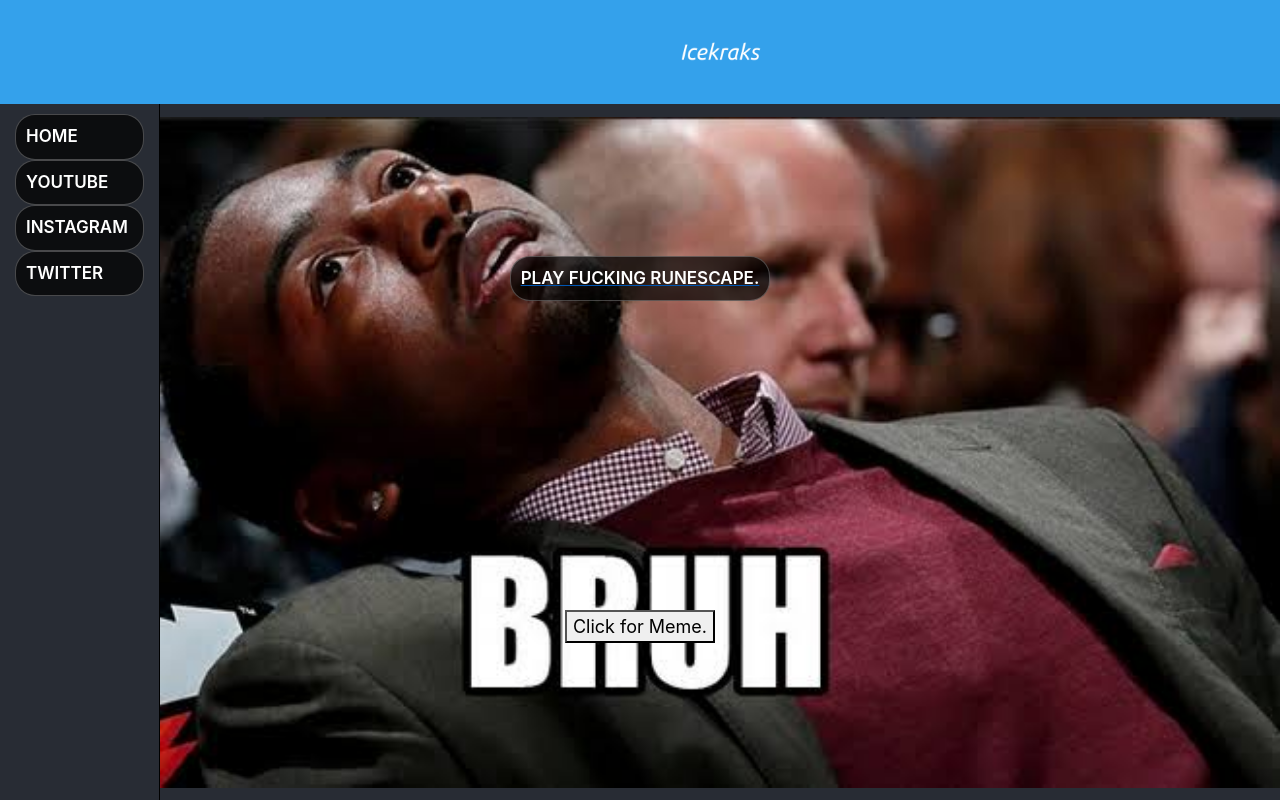
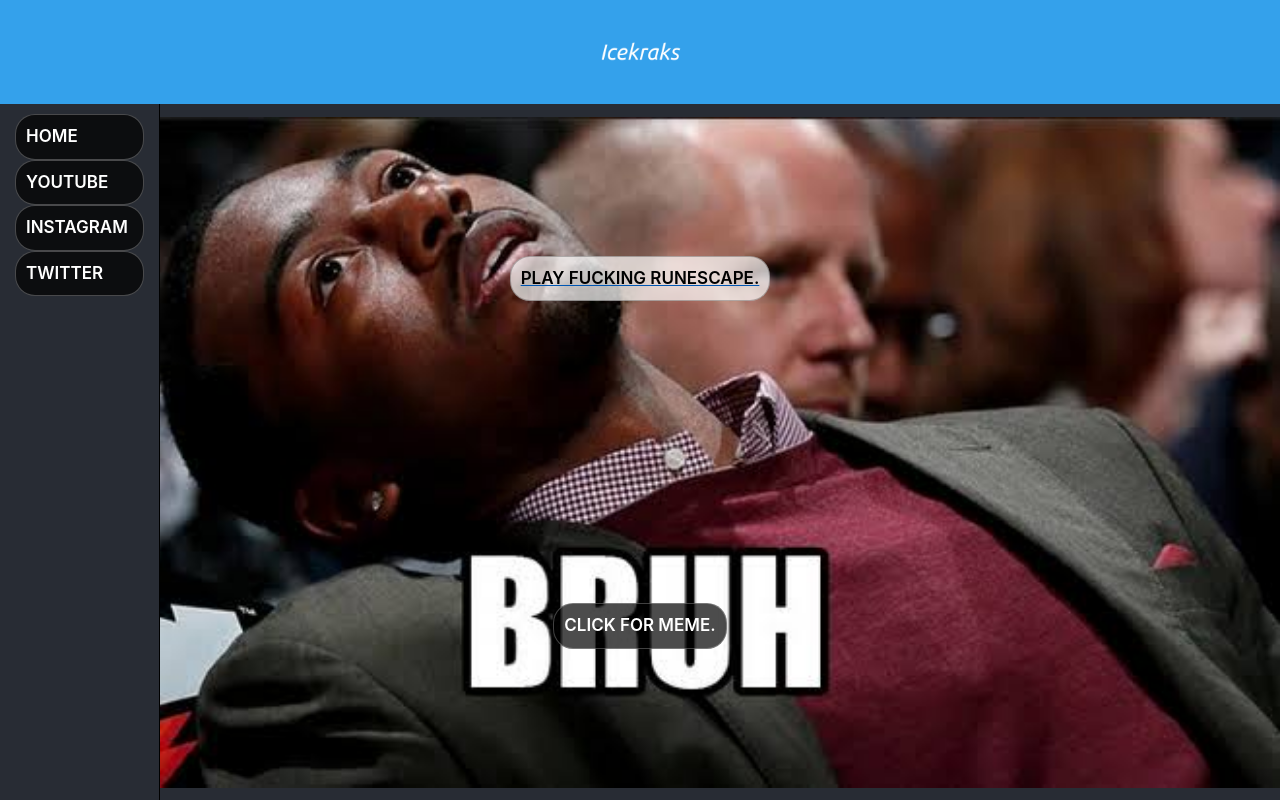
Before and after one commit to Icekraks/ReactJSWebsite, a React (Create React App) app: page / in a window 1280 px wide. In both pictures the pointer is over the button "PLAY FUCKING RUNESCAPE.". Built offline with nearby package versions, Linux system fonts and the light colour scheme.

Commit message:
added more button css

```diff
--- a/src/App.css
+++ b/src/App.css
@@ -13,7 +13,6 @@
     background-color: #34a1eb;
     align-items: center;
     justify-content: center;
-    padding-left: 160px;
 
 }
 .App-logo {
@@ -44,6 +43,19 @@
     border: 1px solid rgba(255,255,255, 0.25);
     border-radius: 20px;
 }
+.RSButton:hover{
+    display: flex;
+    flex: 1;
+    width: 100%;
+    font-size: 17px;
+    font-weight: 600;
+    color: black;
+    text-transform: uppercase;
+    background: rgba(255,255,255,0.7);
+    padding: 9px 10px;
+    border: 1px solid rgba(0,0,0, 0.25);
+    border-radius: 20px;
+}
 .navButton {
     display: flex;
     flex: 1;
@@ -58,7 +70,20 @@
     border-radius: 20px;
     outline: none;
 }
-
+.navButton:hover {
+    display: flex;
+    flex: 1;
+    width: 100%;
+    font-size: 17px;
+    font-weight: 600;
+    color: black;
+    text-transform: uppercase;
+    background: rgba(255,255,255,0.7);
+    padding: 9px 10px;
+    border: 1px solid rgba(0,0,0, 0.25);
+    border-radius: 20px;
+    outline: none;
+}
 
 .flex-container {
     display: flex;
@@ -71,7 +96,7 @@
     border-right: 1px solid black ;
     padding-top: 10px;
 }
-@media only screen and (min-width: 651px) {
+@media only screen and (min-width: 851px) {
     .flex-container {
         display: flex;
         flex-direction: column;
@@ -96,8 +121,43 @@
         border-radius: 20px;
         outline: none;
     }
+    .navButton:hover {
+        display: flex;
+        flex: 1;
+        width: 100%;
+        font-size: 17px;
+        font-weight: 600;
+        color: black;
+        text-transform: uppercase;
+        background: rgba(255,255,255,255.7);
+        padding: 9px 10px;
+        border: 1px solid rgba(0,0,0, 0.25);
+        border-radius: 20px;
+        outline: none;
+    }
+    .columnBody {
+        display: flex;
+        flex-direction: column;
+        align-items: center;
+        justify-content: flex-start;
+        flex: 1;
+        font-size: 18px;
+    }
+    .RSButton{
+        display: flex;
+        flex: 1;
+        width: 100%;
+        font-size: 17px;
+        font-weight: 600;
+        color: white;
+        text-transform: uppercase;
+        background: rgba(0,0,0,0.7);
+        padding: 9px 10px;
+        border: 1px solid rgba(255,255,255, 0.25);
+        border-radius: 20px;
+    }
 }
-@media only screen and (max-width: 650px) {
+@media only screen and (max-width: 850px) {
     .flex-container {
         display: flex;
         flex-direction: column;
@@ -122,49 +182,20 @@
         border-radius: 10px;
         outline: none;
     }
-
-}
-.rowBody {
-    display: flex;
-    flex-direction: row;
-    align-items: center;
-    justify-content: center;
-    width: 100%;
-    flex: 1;
-}
-.columnBody {
-    display: flex;
-    flex-direction: column;
-    align-items: center;
-    justify-content: flex-start;
-    flex: 1;
-
-}
-
-@media only screen and (min-width: 851px) {
-    .columnBody {
-        display: flex;
-        flex-direction: column;
-        align-items: center;
-        justify-content: flex-start;
-        flex: 1;
-        font-size: 18px;
-    }
-    .RSButton{
+    .navButton:hover {
         display: flex;
         flex: 1;
         width: 100%;
-        font-size: 17px;
+        font-size: 8px;
         font-weight: 600;
-        color: white;
+        color: black;
         text-transform: uppercase;
-        background: rgba(0,0,0,0.7);
-        padding: 9px 10px;
-        border: 1px solid rgba(255,255,255, 0.25);
-        border-radius: 20px;
+        background: rgba(255,255,255,0.7);
+        padding: 5px 5px;
+        border: 1px solid rgba(0,0,0, 0.25);
+        border-radius: 10px;
+        outline: none;
     }
-}
-@media only screen and (max-width: 850px) {
     .columnBody {
         display: flex;
         flex-direction: column;
@@ -186,4 +217,21 @@
         border: 1px solid rgba(255,255,255, 0.25);
         border-radius: 10px;
     }
+
 }
+.rowBody {
+    display: flex;
+    flex-direction: row;
+    align-items: center;
+    justify-content: center;
+    width: 100%;
+    flex: 1;
+}
+.columnBody {
+    display: flex;
+    flex-direction: column;
+    align-items: center;
+    justify-content: flex-start;
+    flex: 1;
+
+}
--- a/src/App.js
+++ b/src/App.js
@@ -29,7 +29,7 @@ function App() {
                         <Button id="RSButton" label="Play Fucking Runescape." link ="https://oldschool.runescape.com/"/>
                     </div>
                     <div className="rowBody">
-                        <Button id="memes" label="Click for Meme." link = "https://i.kym-cdn.com/photos/images/original/001/700/569/1c4.jpg"/>
+                        <Button id="RSButton" label="Click for Meme." link = "https://i.kym-cdn.com/photos/images/original/001/700/569/1c4.jpg"/>
                     </div>
 
                 </div>
```
